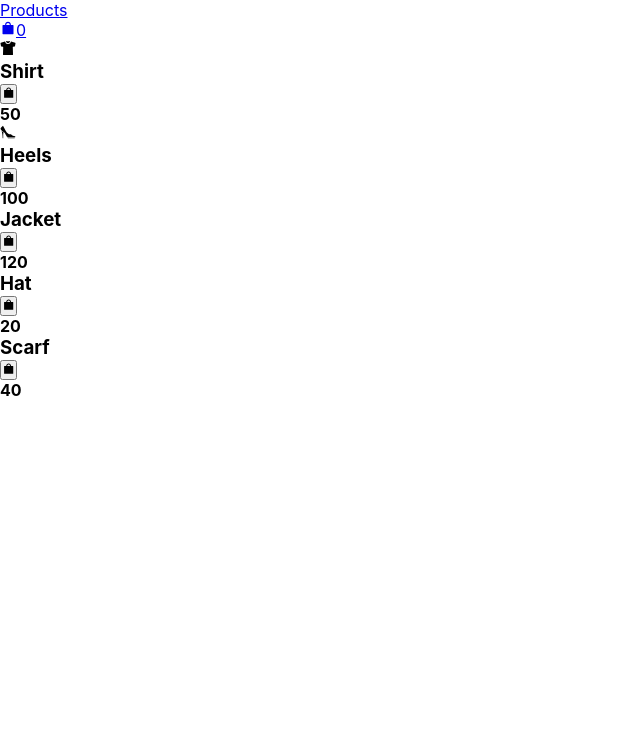
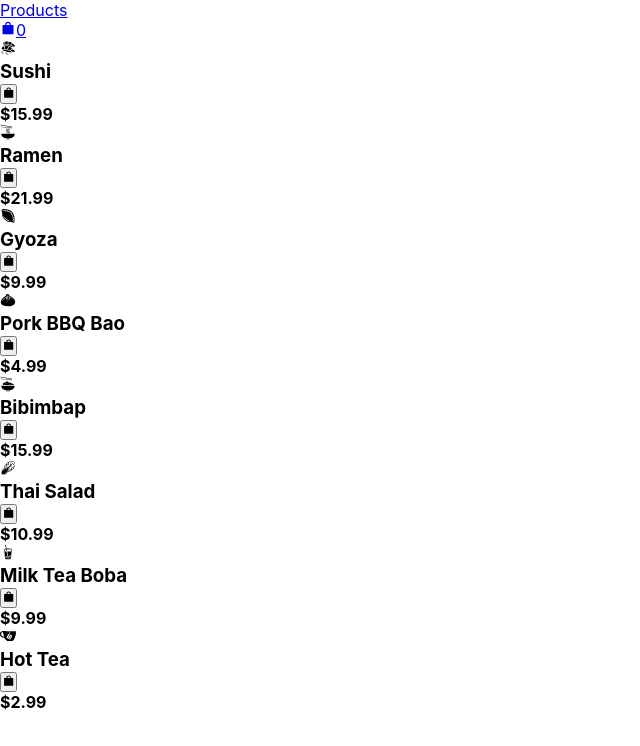
Before and after one commit to eafrancisco04/workshop-122, a React (Vite) app: page / in a window 1280 px wide. Shown: the top 746 px of the page, without its empty margins (0-640 px from the left). Built offline with nearby package versions, Linux system fonts and the light colour scheme.

Commit message:
add other menu items+icons

```diff
--- a/src/components/Card.jsx
+++ b/src/components/Card.jsx
@@ -21,7 +21,7 @@ function Card ({name, price, icon}) {
                 </button>
             </div>
 
-            <h4>{price}</h4>
+            <h4>${price}</h4>
 
         </div>
 
--- a/src/pages/Products.jsx
+++ b/src/pages/Products.jsx
@@ -1,15 +1,25 @@
 import Card from "../components/Card";
 import { v4 as uuid } from "uuid";
-import { IoShirt } from "react-icons/io5";
-import { GiHighHeel } from "react-icons/gi";
+import { GiSushis } from "react-icons/gi";
+import { GiNoodles } from "react-icons/gi";
+import { GiDumpling } from "react-icons/gi";
+import { GiDumplingBao } from "react-icons/gi";
+import { GiBowlOfRice } from "react-icons/gi";
+import { GiBokChoy } from "react-icons/gi";
+import { GiBoba } from "react-icons/gi";
+import { SiGitea } from "react-icons/si";
+
 
 function Products() {
     const products = [
-        {name: "Shirt", price: 50, icon: <IoShirt/>},
-        {name: "Heels", price: 100, icon: <GiHighHeel />},
-        {name: "Jacket", price: 120},
-        {name: "Hat", price: 20},
-        {name: "Scarf", price: 40},
+        {name: "Sushi", price: 15.99, icon: <GiSushis/>},
+        {name: "Ramen", price: 21.99, icon: <GiNoodles/>},
+        {name: "Gyoza", price: 9.99, icon: <GiDumpling/>},
+        {name: "Pork BBQ Bao", price: 4.99, icon: <GiDumplingBao/>},
+        {name: "Bibimbap", price: 15.99, icon: <GiBowlOfRice/>},
+        {name: "Thai Salad", price: 10.99, icon: <GiBokChoy/>},
+        {name: "Milk Tea Boba", price: 9.99, icon: <GiBoba/>},
+        {name: "Hot Tea", price: 2.99, icon: <SiGitea/>},
     ]
     return(
         <div className="product-list">
```
